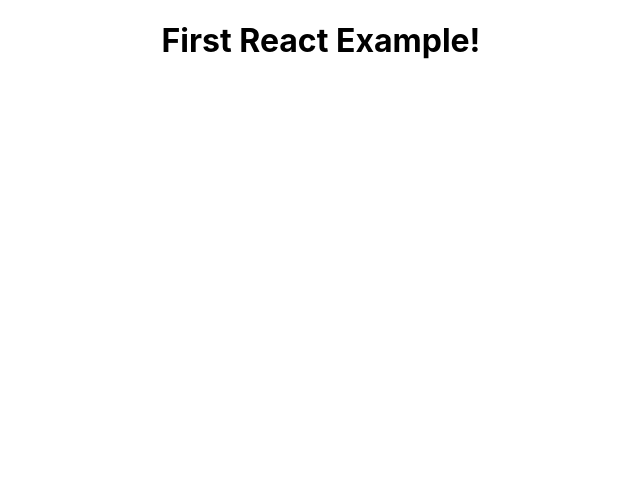
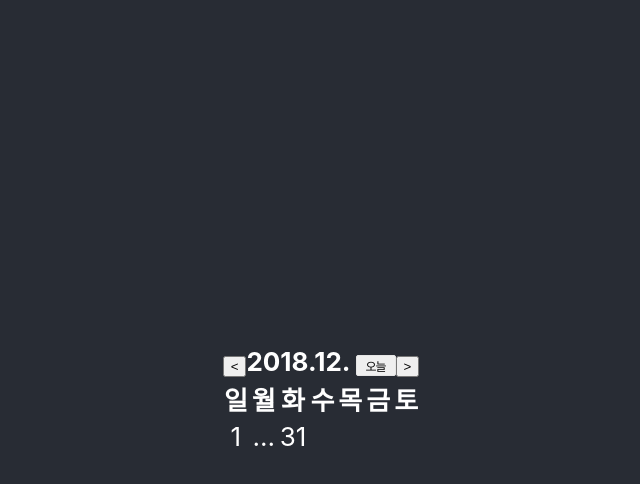
Before and after one commit to baebyoungjoo/react, a React (Create React App) app: page / in a window 1280 px wide. Shown: the top 484 px of the page, without its empty margins (319-959 px from the left). Built offline with nearby package versions, Linux system fonts and the light colour scheme.

Commit message:
calendar base set

```diff
--- a/src/App.css
+++ b/src/App.css
@@ -30,3 +30,18 @@
     transform: rotate(360deg);
   }
 }
+
+/* */
+.today {
+  /* position: absolute; */
+  /* left: 100%; */
+  /* top: 0; */
+  width: 40px;
+  margin: -6px 0 0 5px;
+  /* line-height: 26px; */
+  border: 1px solid #e5e5e5;
+  border-radius: 2px;
+  font-size: 12px;
+  letter-spacing: -.9px;
+  text-align: center;
+}
--- a/src/App.js
+++ b/src/App.js
@@ -1,12 +1,14 @@
 import React, { Component } from 'react';
 import './App.css';
-import FirstHeader from './components/FirstHeader'
+import Calendar from './components/Calendar'
 
 class App extends Component {
   render() {
     return (
       <div className="App">
-        <FirstHeader></FirstHeader>
+        <header className='App-header'>
+          <Calendar></Calendar>
+        </header>
       </div>
     );
   }
--- /dev/null
+++ b/src/components/Calendar.js
@@ -0,0 +1,72 @@
+import React, { Component } from 'react'
+
+class Calendar extends Component {
+
+    state = {
+        currentYear: new Date().getFullYear(),
+        currentMonth: new Date().getMonth()
+    }
+
+    createCalendarTitle = () => {
+        return this.state.currentYear + '.' + (this.state.currentMonth + 1) + '.'
+    }
+
+    createCalendarTableHeader = () => {
+        const week = [ '일', '월', '화', '수', '목', '금', '토' ]
+        const tableHeader = (
+            <thead><tr>
+                { week.map(function(column, idx) {
+                    return (
+                        <th key={ idx }>{ column }</th>
+                    )
+                }) }
+            </tr></thead>
+        )
+
+        return tableHeader
+    }
+
+    /* toggle prev/next month */
+    handleTogglePrevMonth = () => {
+        // TODO
+        // getMonth() < 0 ? year - 1, 11, 1 : year, getMonth() - 1, 1
+    }
+
+    handleToggleNextMonth = () => {
+        // TODO
+        // getMonth() === 11 ? year + 1, 0, 1 : year, getMonth() + 1, 1
+    }
+    /* end */
+
+    render() {
+        return (
+            <div className='calendar_area'>
+                <div className='calendar_header'>
+                    <strong className='calendar_title'>
+                        <button onclick={ this.handleTogglePrevMonth }>&lt;</button>
+                        { this.createCalendarTitle() }
+                        <button className='today'>
+                            {/* select month || day === current month || today ? no show : show */}
+                            오늘
+                        </button>
+                        <button onclick={ this.handleToggleNextMonth }>&gt;</button>
+                    </strong>
+                </div>
+                <div className='calendar_body'>
+                    <table className='calendar_table'>
+                        { this.createCalendarTableHeader() }
+                        <tbody>
+                            <tr>
+                                <td> 1 </td>
+                                <td>...</td>
+                                <td>31 </td>
+                            </tr>
+                        </tbody>
+                    </table>
+                </div>
+            </div>
+        )
+    }
+}
+
+export default Calendar;
```
